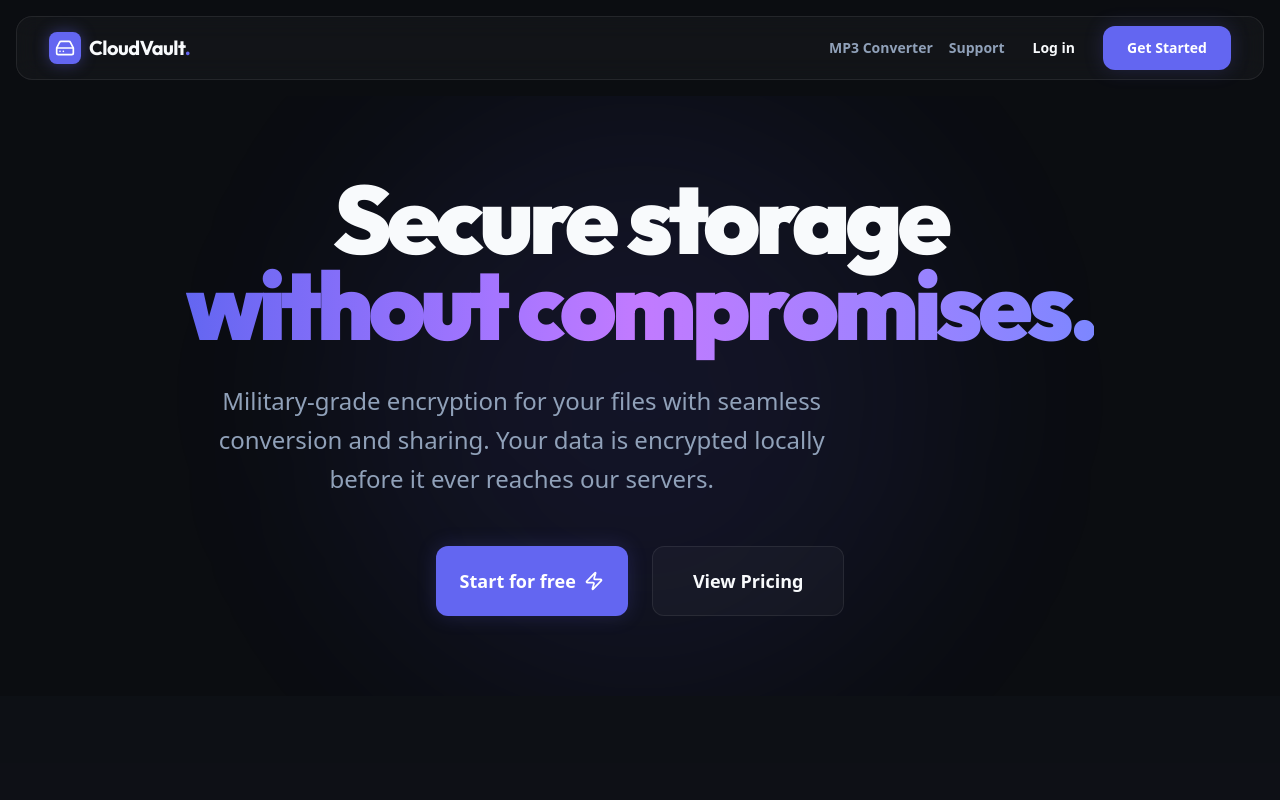
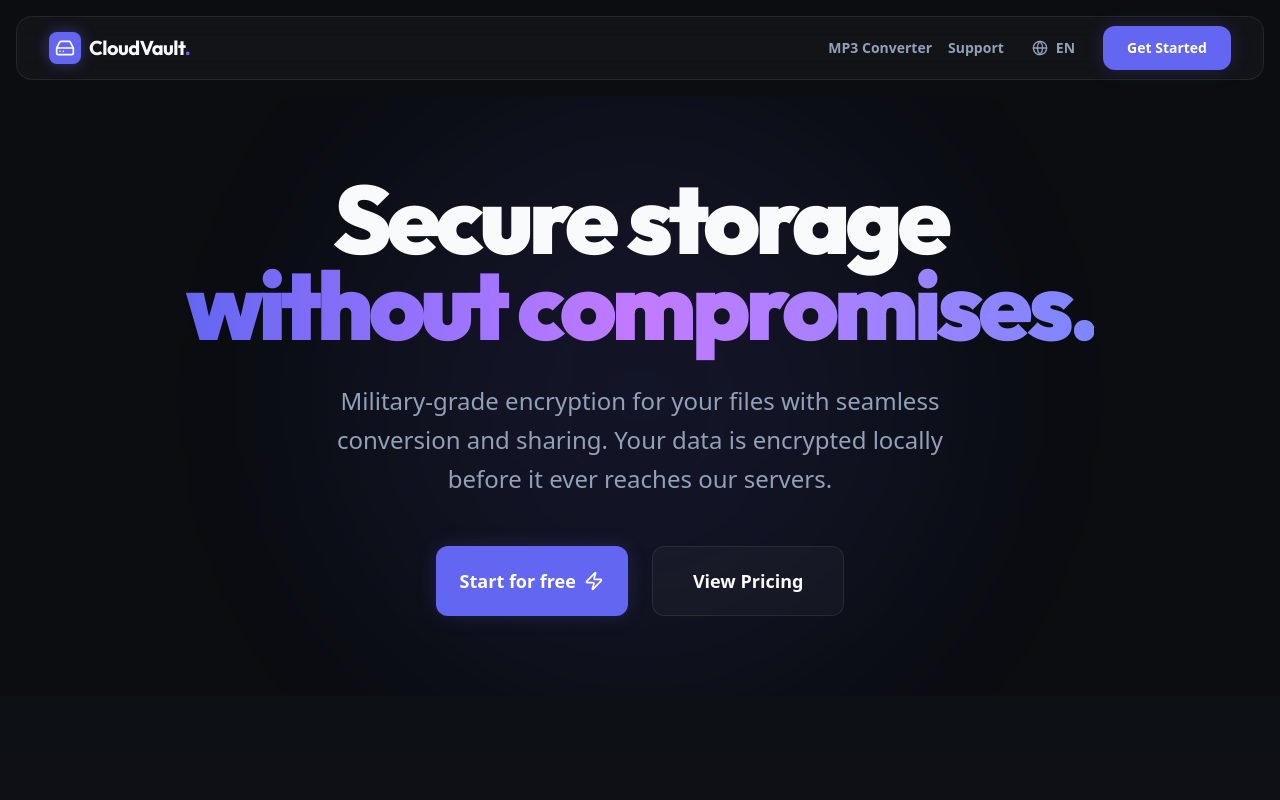
Before and after one commit to MrVanisch/CloudeDisk, a Next.js app in the folder frontend/: page / in a window 1280 px wide. Shown: the top 800 px of the page. Built offline with nearby package versions, Linux system fonts and the light colour scheme.

Commit message:
feat: Add professional language switcher (EN/PL) and translate landing page

```diff
--- a/frontend/src/app/layout.tsx
+++ b/frontend/src/app/layout.tsx
@@ -1,6 +1,7 @@
 import type { Metadata } from 'next';
 import { Inter, Outfit } from 'next/font/google';
 import './globals.css';
+import { LanguageProvider } from '@/lib/LanguageContext';
 
 const inter = Inter({ subsets: ['latin'], variable: '--font-inter' });
 const outfit = Outfit({ subsets: ['latin'], variable: '--font-outfit' });
@@ -18,9 +19,11 @@ export default function RootLayout({
   return (
     <html lang="en" className="scroll-smooth">
       <body className={`${inter.variable} ${outfit.variable} font-sans antialiased min-h-screen flex flex-col`}>
-        <main className="flex-1 flex flex-col">
-          {children}
-        </main>
+        <LanguageProvider>
+          <main className="flex-1 flex flex-col">
+            {children}
+          </main>
+        </LanguageProvider>
       </body>
     </html>
   );
--- a/frontend/src/app/page.tsx
+++ b/frontend/src/app/page.tsx
@@ -2,8 +2,12 @@
 
 import Link from 'next/link';
 import { HardDrive, Lock, Zap, Share2 } from 'lucide-react';
+import { useLanguage } from '@/lib/LanguageContext';
+import { LanguageSwitcher } from '@/components/LanguageSwitcher';
 
 export default function Home() {
+  const { t } = useLanguage();
+
   return (
     <div className="flex flex-col min-h-screen selection:bg-[var(--accent)] selection:text-white">
       {/* Header */}
@@ -15,17 +19,18 @@ export default function Home() {
           <span className="font-bold text-xl tracking-tight font-display">CloudVault<span className="text-[var(--accent)]">.</span></span>
         </div>
         <div className="flex items-center gap-2 sm:gap-4">
-          <Link href="/mp3/converter" className="text-sm font-semibold text-slate-400 hover:text-[var(--accent)] transition-colors hidden sm:block">
-            MP3 Converter
+          <Link href="/mp3/converter" className="text-sm font-semibold text-slate-400 hover:text-[var(--accent)] transition-colors hidden md:block">
+            {t('header.mp3Converter')}
           </Link>
-          <Link href="/support" className="text-sm font-semibold text-slate-400 hover:text-[var(--accent)] transition-colors hidden sm:block">
-            Support
+          <Link href="/support" className="text-sm font-semibold text-slate-400 hover:text-[var(--accent)] transition-colors hidden md:block">
+            {t('header.support')}
           </Link>
-          <Link href="/auth/login" className="text-sm font-semibold hover:text-[var(--accent)] transition-colors px-3 py-2 rounded-lg hover:bg-white/5">
-            Log in
+          <LanguageSwitcher />
+          <Link href="/auth/login" className="text-sm font-semibold hover:text-[var(--accent)] transition-colors px-3 py-2 rounded-lg hover:bg-white/5 hidden xs:block">
+            {t('header.login')}
           </Link>
-          <Link href="/auth/register" className="btn-primary text-sm shadow-xl hidden xs:flex">
-            Get Started
+          <Link href="/auth/register" className="btn-primary text-sm shadow-xl hidden sm:flex">
+            {t('header.getStarted')}
           </Link>
         </div>
       </header>
@@ -36,23 +41,23 @@ export default function Home() {
 
         <div className="animate-in">
           <h1 className="text-6xl md:text-8xl font-black tracking-tighter mb-8 max-w-5xl leading-[0.9] font-display">
-            Secure storage <br />
+            {t('hero.title1')} <br />
             <span className="text-transparent bg-clip-text bg-gradient-to-r from-[var(--accent)] via-purple-400 to-indigo-400">
-              without compromises.
+              {t('hero.title2')}
             </span>
           </h1>
-          <p className="text-xl md:text-2xl text-slate-400 max-w-2xl mb-12 leading-relaxed font-medium">
-            Military-grade encryption for your files with seamless conversion and sharing. Your data is encrypted locally before it ever reaches our servers.
+          <p className="text-xl md:text-2xl text-slate-400 max-w-2xl mb-12 leading-relaxed font-medium mx-auto">
+            {t('hero.subtitle')}
           </p>
           <div className="flex flex-col sm:flex-row gap-6 justify-center">
             <Link href="/auth/register" className="btn-primary text-lg px-10 py-5">
-              Start for free <Zap className="w-5 h-5" />
+              {t('hero.startFree')} <Zap className="w-5 h-5" />
             </Link>
             <button
               onClick={() => document.getElementById('plans')?.scrollIntoView({ behavior: 'smooth' })}
               className="glass glass-hover text-lg px-10 py-5 font-bold rounded-xl"
             >
-              View Pricing
+              {t('hero.viewPricing')}
             </button>
           </div>
         </div>
@@ -66,27 +71,27 @@ export default function Home() {
               <div className="w-14 h-14 bg-indigo-500/10 rounded-2xl flex items-center justify-center mb-8 group-hover:scale-110 transition-transform">
                 <Lock className="w-7 h-7 text-[var(--accent)]" />
               </div>
-              <h3 className="text-2xl font-bold mb-4 font-display">Absolute Security</h3>
+              <h3 className="text-2xl font-bold mb-4 font-display">{t('features.securityTitle')}</h3>
               <p className="text-slate-400 leading-relaxed text-lg">
-                Military-grade Fernet symmetric encryption ensures nobody but you can access your stored files.
+                {t('features.securityDesc')}
               </p>
             </div>
             <div className="glass p-10 glass-hover animate-in delay-2 overflow-hidden group border-[var(--accent)]/20">
               <div className="w-14 h-14 bg-purple-500/10 rounded-2xl flex items-center justify-center mb-8 group-hover:scale-110 transition-transform">
                 <Zap className="w-7 h-7 text-purple-400" />
               </div>
-              <h3 className="text-2xl font-bold mb-4 font-display">Cloud Conversions</h3>
+              <h3 className="text-2xl font-bold mb-4 font-display">{t('features.cloudTitle')}</h3>
               <p className="text-slate-400 leading-relaxed text-lg">
-                Convert MP4s to GIFs, resize images, or extract audio dynamically without tying up your computer.
+                {t('features.cloudDesc')}
               </p>
             </div>
             <div className="glass p-10 glass-hover animate-in delay-3 overflow-hidden group">
               <div className="w-14 h-14 bg-blue-500/10 rounded-2xl flex items-center justify-center mb-8 group-hover:scale-110 transition-transform">
                 <Share2 className="w-7 h-7 text-blue-400" />
               </div>
-              <h3 className="text-2xl font-bold mb-4 font-display">Secure Sharing</h3>
+              <h3 className="text-2xl font-bold mb-4 font-display">{t('features.sharingTitle')}</h3>
               <p className="text-slate-400 leading-relaxed text-lg">
-                Generate expiring, presigned links to share your encrypted files with clients or friends instantly.
+                {t('features.sharingDesc')}
               </p>
             </div>
           </div>
@@ -97,49 +102,49 @@ export default function Home() {
       <section id="plans" className="py-32 relative">
         <div className="max-w-7xl mx-auto px-4 sm:px-6 lg:px-8 text-center">
           <div className="animate-in">
-            <h2 className="text-5xl font-black mb-6 font-display">Choose Your <span className="text-[var(--accent)]">Plan</span></h2>
+            <h2 className="text-5xl font-black mb-6 font-display">{t('plans.title1')} <span className="text-[var(--accent)]">{t('plans.title2')}</span></h2>
             <p className="text-slate-400 mb-20 max-w-2xl mx-auto text-xl font-medium">
-              Simple, transparent pricing for your secure data. No hidden fees.
+              {t('plans.subtitle')}
             </p>
           </div>
 
           <div className="grid grid-cols-1 md:grid-cols-3 gap-10">
             {/* Free Plan */}
             <div className="glass p-10 flex flex-col items-center glass-hover animate-in delay-1">
-              <h3 className="text-2xl font-bold mb-2 font-display">Free</h3>
-              <div className="text-5xl font-black mb-8 font-display">0 PLN<span className="text-lg font-normal text-slate-500">/mo</span></div>
+              <h3 className="text-2xl font-bold mb-2 font-display">{t('plans.free.name')}</h3>
+              <div className="text-5xl font-black mb-8 font-display">{t('plans.free.price')}<span className="text-lg font-normal text-slate-500">{t('plans.perMonth')}</span></div>
               <ul className="text-slate-300 mb-12 space-y-4 text-left w-full">
-                <li className="flex items-center gap-3"><Zap className="w-5 h-5 text-[var(--accent)]" /> 1 GB Secure Storage</li>
-                <li className="flex items-center gap-3"><Zap className="w-5 h-5 text-[var(--accent)]" /> Basic Conversions</li>
-                <li className="flex items-center gap-3"><Zap className="w-5 h-5 text-[var(--accent)]" /> Secure Sharing</li>
+                <li className="flex items-center gap-3"><Zap className="w-5 h-5 text-[var(--accent)]" /> {t('plans.free.storage')}</li>
+                <li className="flex items-center gap-3"><Zap className="w-5 h-5 text-[var(--accent)]" /> {t('plans.free.conversions')}</li>
+                <li className="flex items-center gap-3"><Zap className="w-5 h-5 text-[var(--accent)]" /> {t('plans.free.sharing')}</li>
               </ul>
-              <Link href="/auth/register" className="glass glass-hover w-full py-4 text-center font-bold">Get Started</Link>
+              <Link href="/auth/register" className="glass glass-hover w-full py-4 text-center font-bold">{t('plans.free.cta')}</Link>
             </div>
 
             {/* Premium Plan */}
             <div className="glass p-10 flex flex-col items-center relative overflow-hidden ring-2 ring-[var(--accent)]/50 shadow-[0_0_50px_rgba(99,102,241,0.2)] scale-105 animate-in delay-2">
-              <div className="absolute top-4 right-[-35px] bg-[var(--accent)] text-black text-[10px] font-black px-10 py-1 uppercase tracking-widest rotate-45 shadow-lg">Popular</div>
-              <h3 className="text-2xl font-bold mb-2 font-display text-[var(--accent)]">Premium</h3>
-              <div className="text-5xl font-black mb-8 font-display">29 PLN<span className="text-lg font-normal text-slate-500">/mo</span></div>
+              <div className="absolute top-4 right-[-35px] bg-[var(--accent)] text-black text-[10px] font-black px-10 py-1 uppercase tracking-widest rotate-45 shadow-lg">{t('plans.premium.badge')}</div>
+              <h3 className="text-2xl font-bold mb-2 font-display text-[var(--accent)]">{t('plans.premium.name')}</h3>
+              <div className="text-5xl font-black mb-8 font-display">{t('plans.premium.price')}<span className="text-lg font-normal text-slate-500">{t('plans.perMonth')}</span></div>
               <ul className="text-slate-200 mb-12 space-y-4 text-left w-full">
-                <li className="flex items-center gap-3"><Zap className="w-5 h-5 text-[var(--accent)]" /> 50 GB Secure Storage</li>
-                <li className="flex items-center gap-3"><Zap className="w-5 h-5 text-[var(--accent)]" /> Priority Conversions</li>
-                <li className="flex items-center gap-3"><Zap className="w-5 h-5 text-[var(--accent)]" /> Extended Sharing</li>
-                <li className="flex items-center gap-3"><Zap className="w-5 h-5 text-[var(--accent)]" /> 24/7 Support</li>
+                <li className="flex items-center gap-3"><Zap className="w-5 h-5 text-[var(--accent)]" /> {t('plans.premium.storage')}</li>
+                <li className="flex items-center gap-3"><Zap className="w-5 h-5 text-[var(--accent)]" /> {t('plans.premium.conversions')}</li>
+                <li className="flex items-center gap-3"><Zap className="w-5 h-5 text-[var(--accent)]" /> {t('plans.premium.sharing')}</li>
+                <li className="flex items-center gap-3"><Zap className="w-5 h-5 text-[var(--accent)]" /> {t('plans.premium.support')}</li>
               </ul>
-              <Link href="/auth/register" className="btn-primary w-full py-4 shadow-2xl">Go Premium</Link>
+              <Link href="/auth/register" className="btn-primary w-full py-4 shadow-2xl">{t('plans.premium.cta')}</Link>
             </div>
 
             {/* Premium Plus Plan */}
             <div className="glass p-10 flex flex-col items-center glass-hover animate-in delay-3">
-              <h3 className="text-2xl font-bold mb-2 font-display">Pro</h3>
-              <div className="text-5xl font-black mb-8 font-display">99 PLN<span className="text-lg font-normal text-slate-500">/mo</span></div>
+              <h3 className="text-2xl font-bold mb-2 font-display">{t('plans.pro.name')}</h3>
+              <div className="text-5xl font-black mb-8 font-display">{t('plans.pro.price')}<span className="text-lg font-normal text-slate-500">{t('plans.perMonth')}</span></div>
               <ul className="text-slate-300 mb-12 space-y-4 text-left w-full">
-                <li className="flex items-center gap-3"><Zap className="w-5 h-5 text-[var(--accent)]" /> 200 GB Secure Storage</li>
-                <li className="flex items-center gap-3"><Zap className="w-5 h-5 text-[var(--accent)]" /> Unlimited Conversions</li>
-                <li className="flex items-center gap-3"><Zap className="w-5 h-5 text-[var(--accent)]" /> API Access</li>
+                <li className="flex items-center gap-3"><Zap className="w-5 h-5 text-[var(--accent)]" /> {t('plans.pro.storage')}</li>
+                <li className="flex items-center gap-3"><Zap className="w-5 h-5 text-[var(--accent)]" /> {t('plans.pro.conversions')}</li>
+                <li className="flex items-center gap-3"><Zap className="w-5 h-5 text-[var(--accent)]" /> {t('plans.pro.api')}</li>
               </ul>
-              <Link href="/auth/register" className="glass glass-hover w-full py-4 text-center font-bold">Get Pro</Link>
+              <Link href="/auth/register" className="glass glass-hover w-full py-4 text-center font-bold">{t('plans.pro.cta')}</Link>
             </div>
           </div>
         </div>
@@ -154,11 +159,11 @@ export default function Home() {
           </div>
           <div className="hidden md:block w-px h-4 bg-white/10"></div>
           <Link href="/support" className="text-slate-400 hover:text-[var(--accent)] font-bold text-sm transition-colors">
-            Support & Help Center
+            {t('footer.supportCenter')}
           </Link>
         </div>
-        <p className="text-slate-500 text-sm">© 2026 CloudVault Secure Storage. All rights reserved.</p>
-        <p className="text-[var(--accent)]/50 text-[10px] uppercase font-black tracking-widest mt-4">Built with Security in Mind</p>
+        <p className="text-slate-500 text-sm">{t('footer.copyright')}</p>
+        <p className="text-[var(--accent)]/50 text-[10px] uppercase font-black tracking-widest mt-4">{t('footer.builtWith')}</p>
       </footer>
     </div>
   );
--- /dev/null
+++ b/frontend/src/components/LanguageSwitcher.tsx
@@ -0,0 +1,56 @@
+'use client';
+
+import { useState, useRef, useEffect } from 'react';
+import { useLanguage } from '@/lib/LanguageContext';
+import { Globe } from 'lucide-react';
+
+export function LanguageSwitcher() {
+  const { language, setLanguage } = useLanguage();
+  const [isOpen, setIsOpen] = useState(false);
+  const dropdownRef = useRef<HTMLDivElement>(null);
+
+  useEffect(() => {
+    function handleClickOutside(event: MouseEvent) {
+      if (dropdownRef.current && !dropdownRef.current.contains(event.target as Node)) {
+        setIsOpen(false);
+      }
+    }
+    document.addEventListener('mousedown', handleClickOutside);
+    return () => document.removeEventListener('mousedown', handleClickOutside);
+  }, []);
+
+  const toggleLanguage = (lang: 'en' | 'pl') => {
+    setLanguage(lang);
+    setIsOpen(false);
+  };
+
+  return (
+    <div className="relative" ref={dropdownRef}>
+      <button
+        onClick={() => setIsOpen(!isOpen)}
+        className="flex items-center gap-2 px-3 py-2 text-sm font-semibold text-slate-400 hover:text-[var(--accent)] hover:bg-white/5 rounded-lg transition-colors"
+        aria-label="Change language"
+      >
+        <Globe className="w-4 h-4" />
+        <span className="uppercase">{language}</span>
+      </button>
+
+      {isOpen && (
+        <div className="absolute right-0 mt-2 w-32 glass rounded-xl shadow-[0_0_30px_rgba(0,0,0,0.5)] border border-[var(--border)] overflow-hidden animate-in fade-in slide-in-from-top-2 z-[100]">
+          <button
+            onClick={() => toggleLanguage('en')}
+            className={`w-full text-left px-4 py-3 text-sm font-medium transition-colors hover:bg-white/10 ${language === 'en' ? 'text-[var(--accent)] bg-[var(--accent)]/10' : 'text-slate-300'}`}
+          >
+            English
+          </button>
+          <button
+            onClick={() => toggleLanguage('pl')}
+            className={`w-full text-left px-4 py-3 text-sm font-medium transition-colors hover:bg-white/10 ${language === 'pl' ? 'text-[var(--accent)] bg-[var(--accent)]/10' : 'text-slate-300'}`}
+          >
+            Polski
+          </button>
+        </div>
+      )}
+    </div>
+  );
+}
--- /dev/null
+++ b/frontend/src/lib/LanguageContext.tsx
@@ -0,0 +1,72 @@
+'use client';
+
+import React, { createContext, useContext, useState, useEffect } from 'react';
+import { Language, translations } from './translations';
+
+type LanguageContextType = {
+  language: Language;
+  setLanguage: (lang: Language) => void;
+  t: (path: string) => string;
+};
+
+const LanguageContext = createContext<LanguageContextType | undefined>(undefined);
+
+export function LanguageProvider({ children }: { children: React.ReactNode }) {
+  const [language, setLanguageState] = useState<Language>('en');
+  const [isMounted, setIsMounted] = useState(false);
+
+  useEffect(() => {
+    setIsMounted(true);
+    const saved = localStorage.getItem('language') as Language;
+    if (saved && (saved === 'en' || saved === 'pl')) {
+      setLanguageState(saved);
+    } else {
+      const browserLang = navigator.language;
+      if (browserLang.toLowerCase().includes('pl')) {
+        setLanguageState('pl');
+      }
+    }
+  }, []);
+
+  const setLanguage = (lang: Language) => {
+    setLanguageState(lang);
+    localStorage.setItem('language', lang);
+  };
+
+  /**
+   * Helper function to get translation by path (e.g., 'hero.title1')
+   */
+  const t = (path: string): string => {
+    // If not mounted on client yet, default to English to prevent hydration mismatch errors occasionally,
+    // though Next.js might still mismatch. We handle this explicitly in UI if needed.
+    const keys = path.split('.');
+    let current: any = translations[language];
+
+    for (const key of keys) {
+      if (current === undefined) return path;
+      current = current[key];
+    }
+
+    return typeof current === 'string' ? current : path;
+  };
+
+  // Provide a safe default for server-side rendering
+  if (!isMounted) {
+     // A trick to avoid hydration mismatch is to not return children until mounted,
+     // but that causes flicker. Instead we just let the default 'en' render.
+  }
+
+  return (
+    <LanguageContext.Provider value={{ language, setLanguage, t }}>
+      {children}
+    </LanguageContext.Provider>
+  );
+}
+
+export function useLanguage() {
+  const context = useContext(LanguageContext);
+  if (context === undefined) {
+    throw new Error('useLanguage must be used within a LanguageProvider');
+  }
+  return context;
+}
--- /dev/null
+++ b/frontend/src/lib/translations.ts
@@ -0,0 +1,128 @@
+export type Language = 'en' | 'pl';
+
+type Dictionary = {
+  [key: string]: string | Dictionary;
+};
+
+export const translations: Record<Language, Dictionary> = {
+  en: {
+    header: {
+      mp3Converter: 'MP3 Converter',
+      support: 'Support',
+      login: 'Log in',
+      getStarted: 'Get Started'
+    },
+    hero: {
+      title1: 'Secure storage',
+      title2: 'without compromises.',
+      subtitle: 'Military-grade encryption for your files with seamless conversion and sharing. Your data is encrypted locally before it ever reaches our servers.',
+      startFree: 'Start for free',
+      viewPricing: 'View Pricing'
+    },
+    features: {
+      securityTitle: 'Absolute Security',
+      securityDesc: 'Military-grade Fernet symmetric encryption ensures nobody but you can access your stored files.',
+      cloudTitle: 'Cloud Conversions',
+      cloudDesc: 'Convert MP4s to GIFs, resize images, or extract audio dynamically without tying up your computer.',
+      sharingTitle: 'Secure Sharing',
+      sharingDesc: 'Generate expiring, presigned links to share your encrypted files with clients or friends instantly.'
+    },
+    plans: {
+      title1: 'Choose Your ',
+      title2: 'Plan',
+      subtitle: 'Simple, transparent pricing for your secure data. No hidden fees.',
+      free: {
+        name: 'Free',
+        price: '0 PLN',
+        storage: '1 GB Secure Storage',
+        conversions: 'Basic Conversions',
+        sharing: 'Secure Sharing',
+        cta: 'Get Started'
+      },
+      premium: {
+        name: 'Premium',
+        badge: 'Popular',
+        price: '29 PLN',
+        storage: '50 GB Secure Storage',
+        conversions: 'Priority Conversions',
+        sharing: 'Extended Sharing',
+        support: '24/7 Support',
+        cta: 'Go Premium'
+      },
+      pro: {
+        name: 'Pro',
+        price: '99 PLN',
+        storage: '200 GB Secure Storage',
+        conversions: 'Unlimited Conversions',
+        api: 'API Access',
+        cta: 'Get Pro'
+      },
+      perMonth: '/mo'
+    },
+    footer: {
+      supportCenter: 'Support & Help Center',
+      copyright: '© 2026 CloudVault Secure Storage. All rights reserved.',
+      builtWith: 'Built with Security in Mind'
+    }
+  },
+  pl: {
+    header: {
+      mp3Converter: 'Konwerter MP3',
+      support: 'Wsparcie',
+      login: 'Zaloguj się',
+      getStarted: 'Rozpocznij'
+    },
+    hero: {
+      title1: 'Bezpieczny dysk',
+      title2: 'bez kompromisów.',
+      subtitle: 'Szyfrowanie wojskowej klasy dla Twoich plików z bezproblemową konwersją i udostępnianiem. Twoje dane są szyfrowane lokalnie, zanim trafią na nasze serwery.',
+      startFree: 'Rozpocznij za darmo',
+      viewPricing: 'Zobacz cennik'
+    },
+    features: {
+      securityTitle: 'Absolutne Bezpieczeństwo',
+      securityDesc: 'Symetryczne szyfrowanie Fernet klasy wojskowej gwarantuje, że nikt poza Tobą nie ma dostępu do Twoich pików.',
+      cloudTitle: 'Konwersje w Chmurze',
+      cloudDesc: 'Konwertuj MP4 na GIF-y, zmieniaj rozmiar zdjęć lub wyodrębniaj dźwięk dynamicznie, nie obciążając swojego komputera.',
+      sharingTitle: 'Bezpieczne Udostępnianie',
+      sharingDesc: 'Generuj wygasające, podpisane linki, aby natychmiast udostępniać swoje zaszyfrowane pliki klientom lub znajomym.'
+    },
+    plans: {
+      title1: 'Wybierz Swój ',
+      title2: 'Plan',
+      subtitle: 'Prosty, przejrzysty cennik dla Twoich bezpiecznych danych. Brak ukrytych opłat.',
+      free: {
+        name: 'Darmowy',
+        price: '0 PLN',
+        storage: '1 GB Bezpiecznego Dysku',
+        conversions: 'Podstawowe Konwersje',
+        sharing: 'Bezpieczne Udostępnianie',
+        cta: 'Rozpocznij'
+      },
+      premium: {
+        name: 'Premium',
+        badge: 'Popularny',
+        price: '29 PLN',
+        storage: '50 GB Bezpiecznego Dysku',
+        conversions: 'Priorytetowe Konwersje',
+        sharing: 'Rozszerzone Udostępnianie',
+        support: 'Wsparcie 24/7',
+        cta: 'Kup Premium'
+      },
+      pro: {
+        name: 'Pro',
+        price: '99 PLN',
+        storage: '200 GB Bezpiecznego Dysku',
+        conversions: 'Nielimitowane Konwersje',
+        api: 'Dostęp do API',
+        cta: 'Kup Pro'
+      },
+      perMonth: '/msc'
+    },
+    footer: {
+      supportCenter: 'Centrum Wsparcia i Pomocy',
+      copyright: '© 2026 CloudVault Secure Storage. Wszelkie prawa zastrzeżone.',
+      builtWith: 'Zbudowane z myślą o bezpieczeństwie'
+    }
+  }
+};
```
